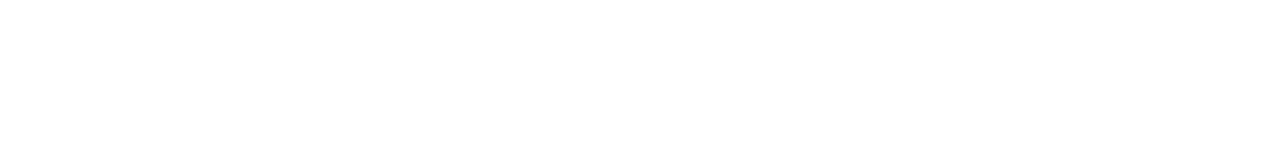
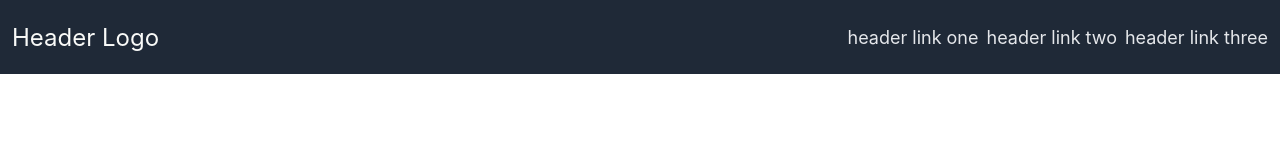
Before and after one commit to onglichang/TOP-landing-page, a plain HTML site: page index.html in a window 1280 px wide. Drawn offline with Linux system fonts and the light colour scheme.

Commit message:
Add basic header with styling

```diff
--- a/index.html
+++ b/index.html
@@ -5,8 +5,20 @@
     <meta http-equiv="X-UA-Compatible" content="IE=edge">
     <meta name="viewport" content="width=device-width, initial-scale=1.0">
     <title>TOP-Landing-Page</title>
+    <link rel="stylesheet" href="style.css">
 </head>
 <body>
+    <div class="header">
+        <div class="logo">Header Logo</div>
+        <div class="header-links">
+            <ul>
+                <li><a href="#">header link one</a></li>
+                <li><a href="#">header link two</a></li>
+                <li><a href="#">header link three</a></li>
+            </ul>
+        </div>
+    </div>
+
 
 </body>
 </html>
--- a/style.css
+++ b/style.css
@@ -0,0 +1,34 @@
+body {
+  font-family: -apple-system, BlinkMacSystemFont, "Segoe UI", Roboto, Oxygen,
+    Ubuntu, Cantarell, "Open Sans", "Helvetica Neue", sans-serif;
+  margin: 0;
+  min-height: 100vh;
+  display: flex;
+  flex-direction: column;
+}
+
+.header {
+  height: 50px;
+  display: flex;
+  justify-content: space-between;
+  padding: 12px;
+  background-color: #1f2937;
+  align-items: center;
+}
+
+.logo {
+  font-size: 24px;
+  color: #f9faf8;
+}
+
+ul {
+  list-style: none;
+  display: flex;
+  gap: 8px;
+}
+
+a {
+  text-decoration: none;
+  font-size: 18px;
+  color: #e5e7eb;
+}
```
